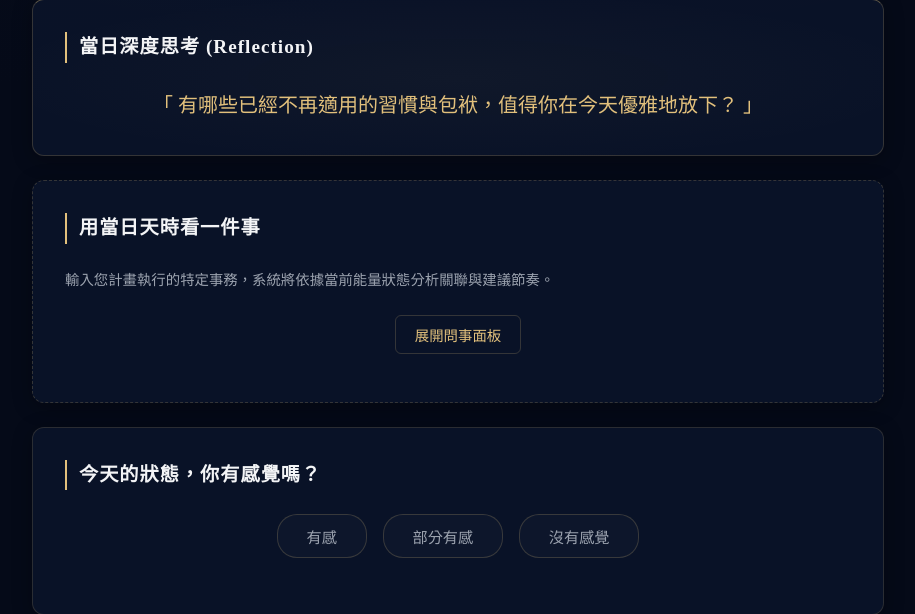
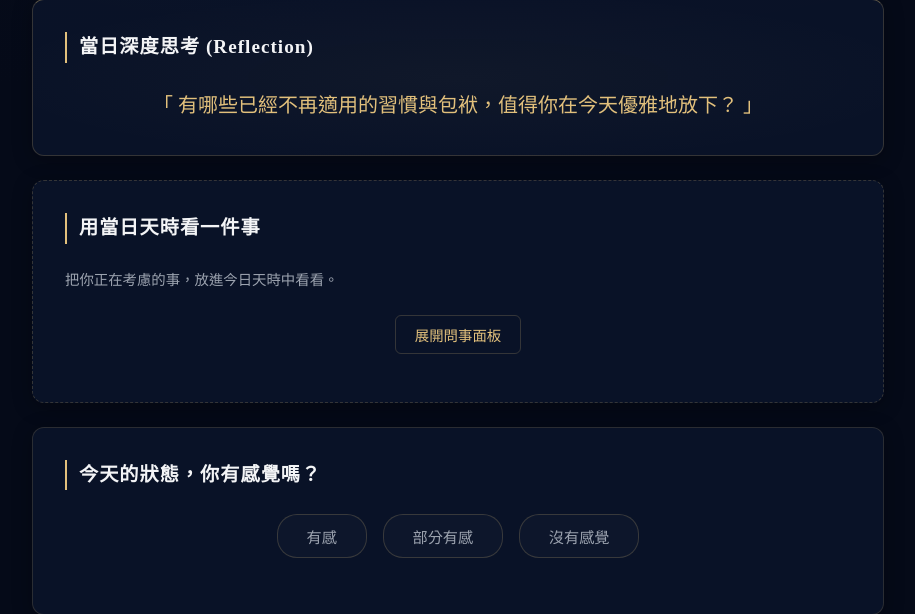
Before and after one commit to kern0907-303/Sky-Timing, a FastAPI app: page /date/2026-12-25 in a window 1280 px wide. Shown: the part 1810-2424 px from the top of the page, without its empty margins (182-1097 px from the left). Run offline with FastAPI, Linux system fonts and the light colour scheme; data comes from the database, SQL or seed files in the repository.

Commit message:
style: update ask timing section subtitle to '把你正在考慮的事，放進今日天時中看看。'

```diff
--- a/date/2026-07-15.html
+++ b/date/2026-07-15.html
@@ -231,7 +231,7 @@
         <!-- Ask timing relation - Secondary Feature -->
         <section class="card ask-section">
             <h2>用當日天時看一件事</h2>
-            <p class="section-desc">輸入您計畫執行的特定事務，系統將依據當前能量狀態分析關聯與建議節奏。</p>
+            <p class="section-desc">把你正在考慮的事，放進今日天時中看看。</p>
             <div class="ask-trigger-container">
                 <button onclick="toggleAskForm()" class="btn-outline">展開問事面板</button>
             </div>
--- a/date/2026-07-16.html
+++ b/date/2026-07-16.html
@@ -235,7 +235,7 @@
         <!-- Ask timing relation - Secondary Feature -->
         <section class="card ask-section">
             <h2>用當日天時看一件事</h2>
-            <p class="section-desc">輸入您計畫執行的特定事務，系統將依據當前能量狀態分析關聯與建議節奏。</p>
+            <p class="section-desc">把你正在考慮的事，放進今日天時中看看。</p>
             <div class="ask-trigger-container">
                 <button onclick="toggleAskForm()" class="btn-outline">展開問事面板</button>
             </div>
--- a/date/2026-07-17.html
+++ b/date/2026-07-17.html
@@ -233,7 +233,7 @@
         <!-- Ask timing relation - Secondary Feature -->
         <section class="card ask-section">
             <h2>用當日天時看一件事</h2>
-            <p class="section-desc">輸入您計畫執行的特定事務，系統將依據當前能量狀態分析關聯與建議節奏。</p>
+            <p class="section-desc">把你正在考慮的事，放進今日天時中看看。</p>
             <div class="ask-trigger-container">
                 <button onclick="toggleAskForm()" class="btn-outline">展開問事面板</button>
             </div>
--- a/date/2026-07-18.html
+++ b/date/2026-07-18.html
@@ -231,7 +231,7 @@
         <!-- Ask timing relation - Secondary Feature -->
         <section class="card ask-section">
             <h2>用當日天時看一件事</h2>
-            <p class="section-desc">輸入您計畫執行的特定事務，系統將依據當前能量狀態分析關聯與建議節奏。</p>
+            <p class="section-desc">把你正在考慮的事，放進今日天時中看看。</p>
             <div class="ask-trigger-container">
                 <button onclick="toggleAskForm()" class="btn-outline">展開問事面板</button>
             </div>
--- a/date/2026-07-19.html
+++ b/date/2026-07-19.html
@@ -231,7 +231,7 @@
         <!-- Ask timing relation - Secondary Feature -->
         <section class="card ask-section">
             <h2>用當日天時看一件事</h2>
-            <p class="section-desc">輸入您計畫執行的特定事務，系統將依據當前能量狀態分析關聯與建議節奏。</p>
+            <p class="section-desc">把你正在考慮的事，放進今日天時中看看。</p>
             <div class="ask-trigger-container">
                 <button onclick="toggleAskForm()" class="btn-outline">展開問事面板</button>
             </div>
--- a/date/2026-07-20.html
+++ b/date/2026-07-20.html
@@ -233,7 +233,7 @@
         <!-- Ask timing relation - Secondary Feature -->
         <section class="card ask-section">
             <h2>用當日天時看一件事</h2>
-            <p class="section-desc">輸入您計畫執行的特定事務，系統將依據當前能量狀態分析關聯與建議節奏。</p>
+            <p class="section-desc">把你正在考慮的事，放進今日天時中看看。</p>
             <div class="ask-trigger-container">
                 <button onclick="toggleAskForm()" class="btn-outline">展開問事面板</button>
             </div>
--- a/date/2026-07-21.html
+++ b/date/2026-07-21.html
@@ -233,7 +233,7 @@
         <!-- Ask timing relation - Secondary Feature -->
         <section class="card ask-section">
             <h2>用當日天時看一件事</h2>
-            <p class="section-desc">輸入您計畫執行的特定事務，系統將依據當前能量狀態分析關聯與建議節奏。</p>
+            <p class="section-desc">把你正在考慮的事，放進今日天時中看看。</p>
             <div class="ask-trigger-container">
                 <button onclick="toggleAskForm()" class="btn-outline">展開問事面板</button>
             </div>
--- a/date/2026-07-22.html
+++ b/date/2026-07-22.html
@@ -231,7 +231,7 @@
         <!-- Ask timing relation - Secondary Feature -->
         <section class="card ask-section">
             <h2>用當日天時看一件事</h2>
-            <p class="section-desc">輸入您計畫執行的特定事務，系統將依據當前能量狀態分析關聯與建議節奏。</p>
+            <p class="section-desc">把你正在考慮的事，放進今日天時中看看。</p>
             <div class="ask-trigger-container">
                 <button onclick="toggleAskForm()" class="btn-outline">展開問事面板</button>
             </div>
--- a/date/2026-12-25.html
+++ b/date/2026-12-25.html
@@ -233,7 +233,7 @@
         <!-- Ask timing relation - Secondary Feature -->
         <section class="card ask-section">
             <h2>用當日天時看一件事</h2>
-            <p class="section-desc">輸入您計畫執行的特定事務，系統將依據當前能量狀態分析關聯與建議節奏。</p>
+            <p class="section-desc">把你正在考慮的事，放進今日天時中看看。</p>
             <div class="ask-trigger-container">
                 <button onclick="toggleAskForm()" class="btn-outline">展開問事面板</button>
             </div>
--- a/index.html
+++ b/index.html
@@ -235,7 +235,7 @@
         <!-- Ask timing relation - Secondary Feature -->
         <section class="card ask-section">
             <h2>用今日天時看一件事</h2>
-            <p class="section-desc">輸入您今日計畫執行的特定事務，系統將依據當前能量狀態分析關聯與建議節奏。</p>
+            <p class="section-desc">把你正在考慮的事，放進今日天時中看看。</p>
             <div class="ask-trigger-container">
                 <button onclick="toggleAskForm()" class="btn-outline">展開問事面板</button>
             </div>
--- a/templates/date.html
+++ b/templates/date.html
@@ -171,7 +171,7 @@
         <!-- Ask timing relation - Secondary Feature -->
         <section class="card ask-section">
             <h2>用當日天時看一件事</h2>
-            <p class="section-desc">輸入您計畫執行的特定事務，系統將依據當前能量狀態分析關聯與建議節奏。</p>
+            <p class="section-desc">把你正在考慮的事，放進今日天時中看看。</p>
             <div class="ask-trigger-container">
                 <button onclick="toggleAskForm()" class="btn-outline">展開問事面板</button>
             </div>
--- a/templates/today.html
+++ b/templates/today.html
@@ -171,7 +171,7 @@
         <!-- Ask timing relation - Secondary Feature -->
         <section class="card ask-section">
             <h2>用今日天時看一件事</h2>
-            <p class="section-desc">輸入您今日計畫執行的特定事務，系統將依據當前能量狀態分析關聯與建議節奏。</p>
+            <p class="section-desc">把你正在考慮的事，放進今日天時中看看。</p>
             <div class="ask-trigger-container">
                 <button onclick="toggleAskForm()" class="btn-outline">展開問事面板</button>
             </div>
```
